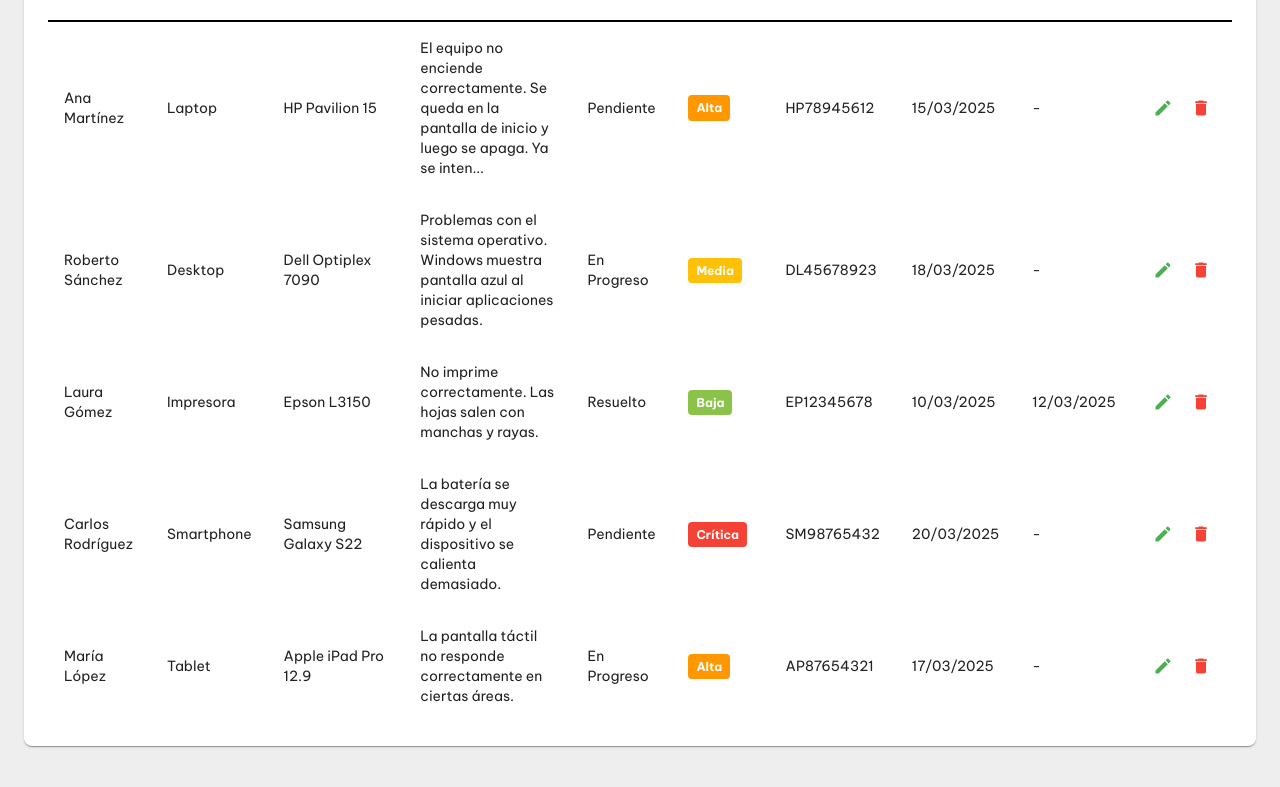
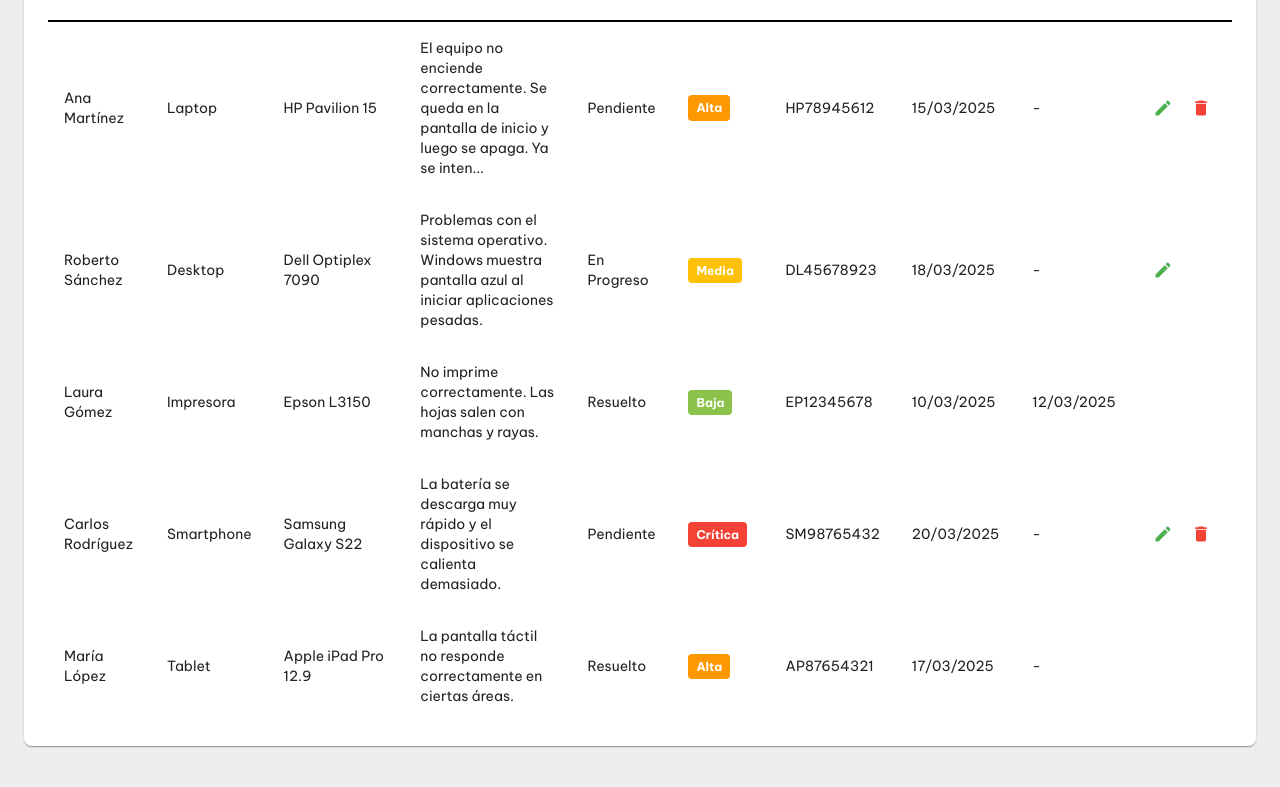
Before and after one commit to Saravia2K/sistec-frontend, a Next.js app: page /cliente/tickets in a window 1280 px wide. Shown: the part 383-1170 px from the top of the page. Built offline with nearby package versions, Linux system fonts and the light colour scheme; what @mui/material-nextjs would draw is missing.

Commit message:
Action buttons working

```diff
--- a/package.json
+++ b/package.json
@@ -23,6 +23,7 @@
     "react": "^19.0.0",
     "react-dom": "^19.0.0",
     "react-hook-form": "~7.55.0",
+    "sweetalert2": "~11.17.2",
     "zustand": "~5.0.3"
   },
   "devDependencies": {
--- a/src/app/(authorized)/cliente/tickets/crear/page.tsx
+++ b/src/app/(authorized)/cliente/tickets/crear/page.tsx
@@ -1,6 +1,6 @@
 "use client";
 
-import ClientNewTicket from "@/Forms/ClientNewTicket";
+import ClientTicket from "@/Forms/ClientTicket";
 import { Box, Typography } from "@mui/material";
 
 export default function SupportTicketForm() {
@@ -10,7 +10,7 @@ export default function SupportTicketForm() {
         Nuevo Ticket de Soporte
       </Typography>
 
-      <ClientNewTicket />
+      <ClientTicket />
     </Box>
   );
 }
--- a/src/app/(authorized)/cliente/tickets/page.tsx
+++ b/src/app/(authorized)/cliente/tickets/page.tsx
@@ -23,17 +23,18 @@ import Select from "@/components/Select";
 import MenuItem from "@mui/material/MenuItem";
 import { format } from "date-fns";
 import { truncateText } from "@/lib/helpers";
+import { ETicketStatus } from "@/lib/enums";
+import Swal from "sweetalert2";
 
 // Tipos para los enums de Prisma
-type TicketStatus = "pending" | "in_progress" | "resolved" | "cancelled";
 type TicketPriority = "low" | "medium" | "high" | "critical";
 
 // Mapeo de estados para mostrar en español
 const statusMap = {
-  pending: "Pendiente",
-  in_progress: "En Progreso",
-  resolved: "Resuelto",
-  cancelled: "Cancelado",
+  [ETicketStatus.PENDING]: "Pendiente",
+  [ETicketStatus.IN_PROGRESS]: "En Progreso",
+  [ETicketStatus.COMPLETED]: "Resuelto",
+  [ETicketStatus.CANCELED]: "Cancelado",
 };
 
 // Mapeo de prioridades para mostrar en español
@@ -62,7 +63,7 @@ const ticketsData = [
     model: "Pavilion 15",
     problemDescription:
       "El equipo no enciende correctamente. Se queda en la pantalla de inicio y luego se apaga. Ya se intentó reiniciar varias veces sin éxito.",
-    status: "pending" as TicketStatus,
+    status: ETicketStatus.PENDING,
     priority: "high" as TicketPriority,
     serialNumber: "HP78945612",
     creationDate: new Date("2025-03-15"),
@@ -76,7 +77,7 @@ const ticketsData = [
     model: "Optiplex 7090",
     problemDescription:
       "Problemas con el sistema operativo. Windows muestra pantalla azul al iniciar aplicaciones pesadas.",
-    status: "in_progress" as TicketStatus,
+    status: ETicketStatus.IN_PROGRESS,
     priority: "medium" as TicketPriority,
     serialNumber: "DL45678923",
     creationDate: new Date("2025-03-18"),
@@ -90,7 +91,7 @@ const ticketsData = [
     model: "L3150",
     problemDescription:
       "No imprime correctamente. Las hojas salen con manchas y rayas.",
-    status: "resolved" as TicketStatus,
+    status: ETicketStatus.COMPLETED,
     priority: "low" as TicketPriority,
     serialNumber: "EP12345678",
     creationDate: new Date("2025-03-10"),
@@ -104,7 +105,7 @@ const ticketsData = [
     model: "Galaxy S22",
     problemDescription:
       "La batería se descarga muy rápido y el dispositivo se calienta demasiado.",
-    status: "pending" as TicketStatus,
+    status: ETicketStatus.PENDING,
     priority: "critical" as TicketPriority,
     serialNumber: "SM98765432",
     creationDate: new Date("2025-03-20"),
@@ -118,7 +119,7 @@ const ticketsData = [
     model: "iPad Pro 12.9",
     problemDescription:
       "La pantalla táctil no responde correctamente en ciertas áreas.",
-    status: "in_progress" as TicketStatus,
+    status: ETicketStatus.COMPLETED,
     priority: "high" as TicketPriority,
     serialNumber: "AP87654321",
     creationDate: new Date("2025-03-17"),
@@ -138,10 +139,10 @@ const priorityOptions = [
 // Opciones para el filtro de estado
 const statusOptions = [
   { value: "all", label: "Todos los estados" },
-  { value: "pending", label: "Pendiente" },
-  { value: "in_progress", label: "En Progreso" },
-  { value: "resolved", label: "Resuelto" },
-  { value: "cancelled", label: "Cancelado" },
+  { value: ETicketStatus.PENDING, label: "Pendiente" },
+  { value: ETicketStatus.IN_PROGRESS, label: "En Progreso" },
+  { value: ETicketStatus.COMPLETED, label: "Resuelto" },
+  { value: ETicketStatus.CANCELED, label: "Cancelado" },
 ];
 
 export default function TicketsPage() {
@@ -191,8 +192,29 @@ export default function TicketsPage() {
   };
 
   const handleDelete = (id: number) => {
-    console.log("Eliminar ticket:", id);
-    // Aquí iría la lógica para confirmar y eliminar
+    Swal.fire({
+      title: "¿Estás seguro?",
+      text: "¡No podrás revertir esta acción!",
+      icon: "warning",
+      showCancelButton: true,
+      confirmButtonColor: "#3085d6",
+      cancelButtonColor: "#d33",
+      confirmButtonText: "Sí, eliminar",
+      cancelButtonText: "Cancelar",
+    }).then((result) => {
+      if (result.isConfirmed) {
+        // Aquí iría la lógica para eliminar el ticket
+        setFilteredTickets(
+          filteredTickets.filter((ticket) => ticket.id !== id)
+        );
+
+        Swal.fire(
+          "¡Eliminado!",
+          "El ticket ha sido eliminado correctamente.",
+          "success"
+        );
+      }
+    });
   };
 
   return (
@@ -345,13 +367,23 @@ export default function TicketsPage() {
                     </TableCell>
                     <TableCell>
                       <Box display="flex" gap={1}>
+                        {[
+                          ETicketStatus.PENDING,
+                          ETicketStatus.IN_PROGRESS,
+                        ].includes(ticket.status as ETicketStatus) && (
                           <IconButton
                             size="small"
-                          onClick={() => handleEdit(ticket.id)}
+                            onClick={() =>
+                              router.push(
+                                `/cliente/tickets/${ticket.id}/editar`
+                              )
+                            }
                             sx={{ color: "#4caf50" }}
                           >
                             <EditIcon fontSize="small" />
                           </IconButton>
+                        )}
+                        {ticket.status == ETicketStatus.PENDING && (
                           <IconButton
                             size="small"
                             onClick={() => handleDelete(ticket.id)}
@@ -359,6 +391,7 @@ export default function TicketsPage() {
                           >
                             <DeleteIcon fontSize="small" />
                           </IconButton>
+                        )}
                       </Box>
                     </TableCell>
                   </TableRow>
--- a/src/lib/enums.ts
+++ b/src/lib/enums.ts
@@ -5,10 +5,10 @@ export enum ETechnicianSpeciality {
 }
 
 export enum ETicketStatus {
-  pending = "pending",
-  in_progress = "in_progress",
-  completed = "completed",
-  canceled = "canceled",
+  PENDING = "pending",
+  IN_PROGRESS = "in_progress",
+  COMPLETED = "completed",
+  CANCELED = "canceled",
 }
 
 export enum ETicketPriority {
```
Also changed, not shown: src/Forms/ClientTicket/index.tsx (renamed from src/Forms/ClientNewTicket/index.tsx, +6 -1 lines), src/app/(authorized)/cliente/tickets/[id]/editar/page.tsx (added, +25 -0 lines). Lines whose indentation alone changed are shown as unchanged.
